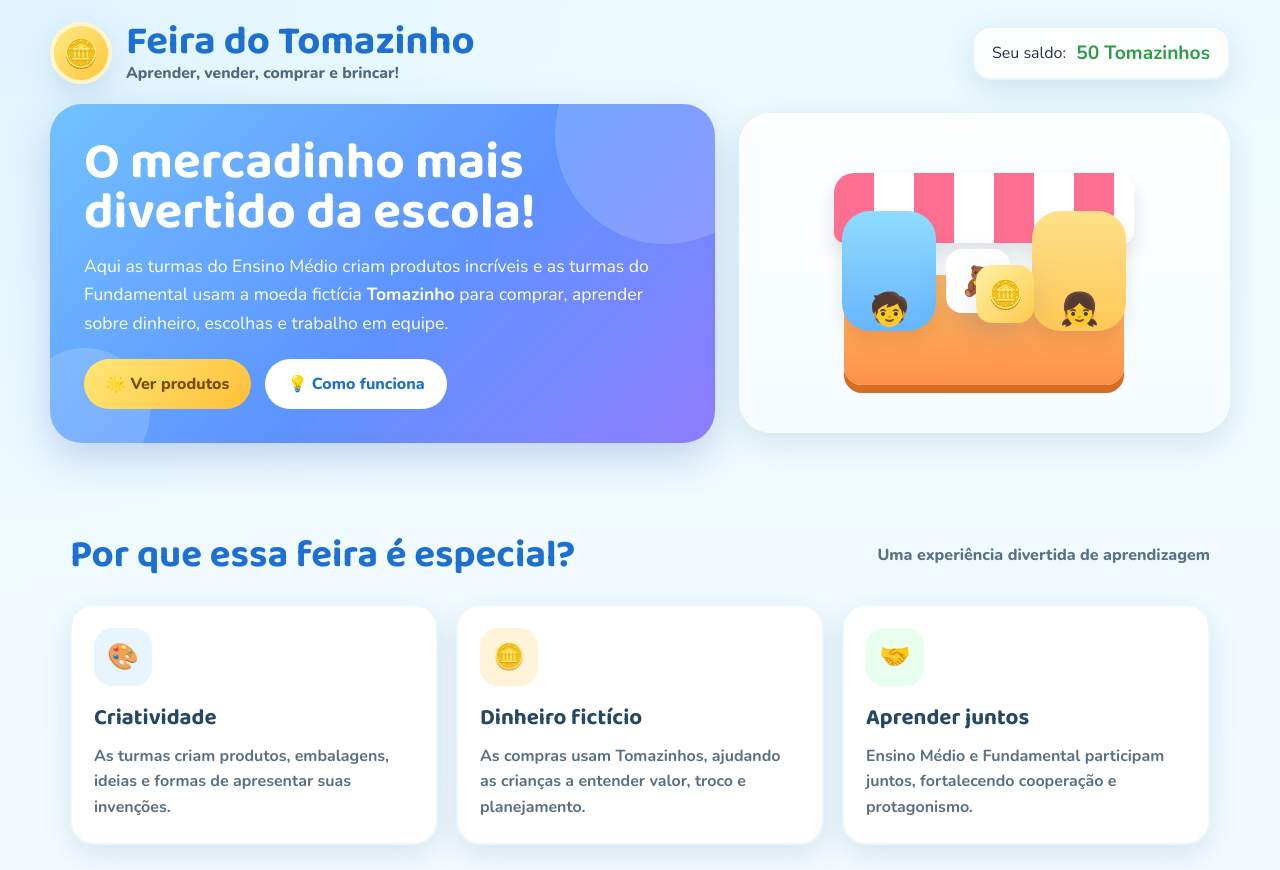
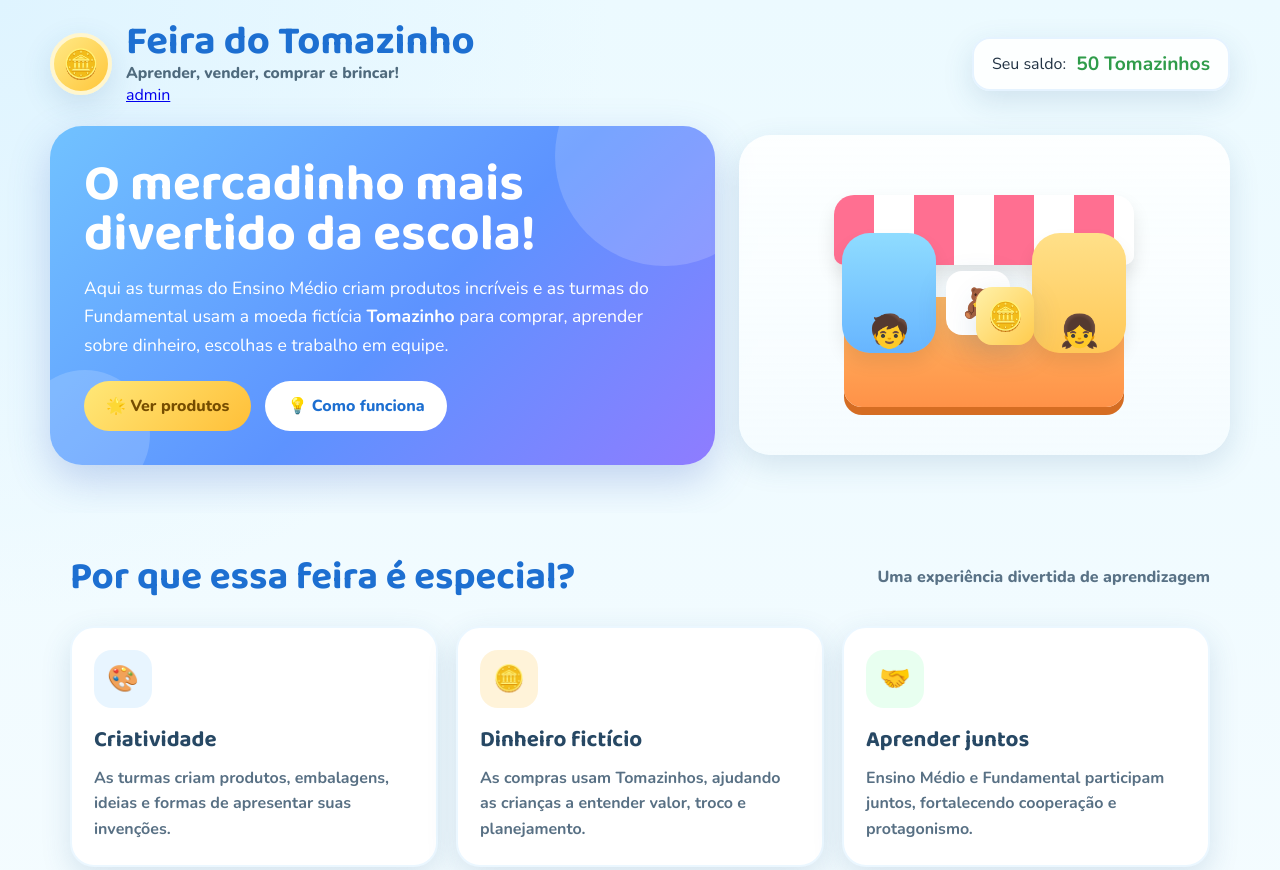
Before and after one commit to andrehfrancois-cmyk/claudia, a plain HTML site: page index.html in a window 1280 px wide. Shown: the top 870 px of the page. Drawn offline with nearby package versions, Linux system fonts and the light colour scheme; no server answers.

Commit message:
Add files via upload

```diff
--- a/index.html
+++ b/index.html
@@ -17,6 +17,7 @@
         <div>
           <h1>Feira do Tomazinho</h1>
           <p>Aprender, vender, comprar e brincar!</p>
+          <a href="admin/admin.html">admin</a>
         </div>
       </div>
 
```
